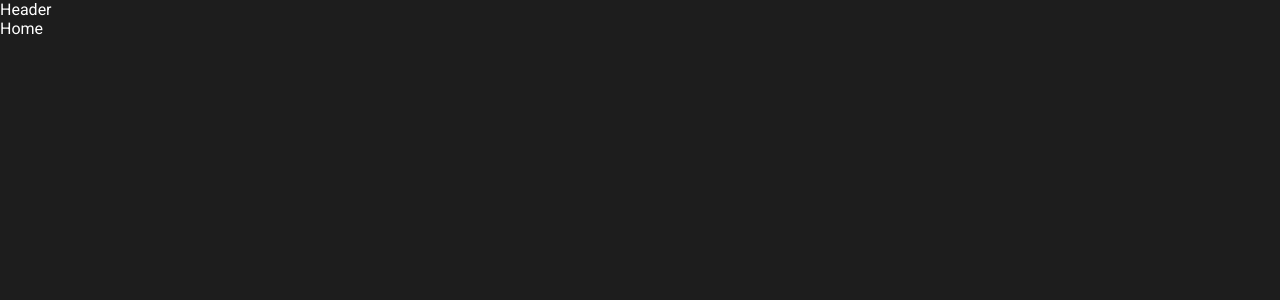
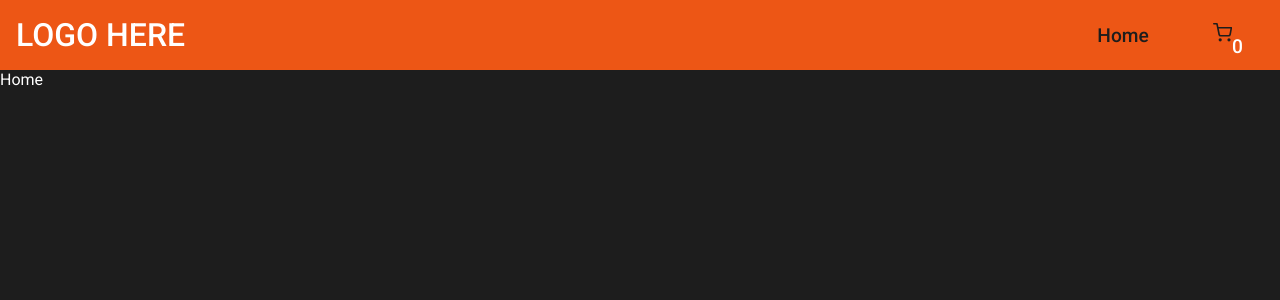
Before and after one commit to HIDZI123/shopping-cart-app, a React (Vite) app in the folder cart-app/: page / in a window 1280 px wide. Shown: the top 300 px of the page. Built offline with nearby package versions, Linux system fonts and the light colour scheme.

Commit message:
Completed the basic styling and layout of the Header Componenet.

```diff
--- a/cart-app/src/components/Header.jsx
+++ b/cart-app/src/components/Header.jsx
@@ -1,9 +1,23 @@
 /* import React from 'react' */
+import { Link } from "react-router-dom";
+import { FiShoppingCart } from "react-icons/fi";
 
 const Header = () => {
   return (
-    <div>Header</div>
-  )
-}
+    <>
+      <nav>
+        <h2>Logo Here</h2>
 
-export default Header
+        <div>
+          <Link to={"/"}> Home </Link>
+          <Link to={"/cart"}>
+            {" "}
+            <FiShoppingCart /> <p> {0} </p>
+          </Link>
+        </div>
+      </nav>
+    </>
+  );
+};
+
+export default Header;
--- a/cart-app/src/style/app.scss
+++ b/cart-app/src/style/app.scss
@@ -1,5 +1,7 @@
 @import "./colors.scss";
 @import url("https://fonts.googleapis.com/css2?family=Roboto:wght@100;300;400;500;700;900&display=swap");
+
+@import "./header.scss";
 
 *{
     margin: 0;
--- /dev/null
+++ b/cart-app/src/style/header.scss
@@ -0,0 +1,41 @@
+@import "./colors.scss";
+
+nav {
+  width: 100%;
+  display: flex;
+  justify-content: space-between;
+  align-items: center;
+  padding: 1rem;
+  /* margin: 0 2rem; */
+  background-color: $secondary;
+
+  > h2 {
+    font: 500 2rem "Roboto";
+    text-transform: uppercase;
+  }
+
+  > div {
+    display: flex;
+    align-items: center;
+
+    > a {
+      font: 500 1.2rem "Roboto";
+      margin: 0 2rem;
+      color: $primary;
+      cursor: pointer;
+      transition: all 0.3s;
+
+      &:hover {
+        opacity: 0.5;
+      }
+
+      p {
+        display: inline-block;
+        color: $tertiary;
+        position: absolute;
+        font: 300 1.8rem;
+        transform: translateY(50%);
+      }
+    }
+  }
+}
```
